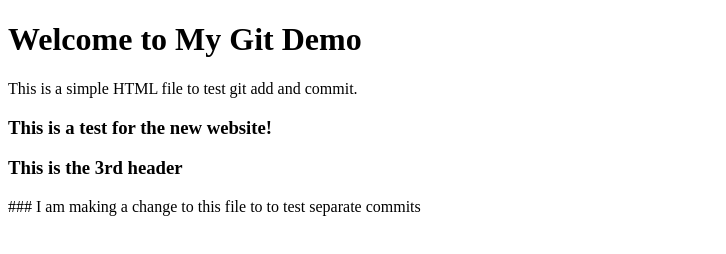
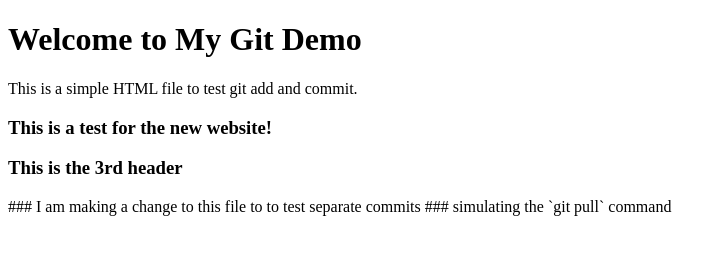
Before and after one commit to StefanMoore/git-made-easy, a plain HTML site: page index.html in a window 1280 px wide. Shown: the whole page, without its empty margins (0-726 px from the left). Drawn offline with Linux system fonts and the light colour scheme.

Commit message:
Update index.html

```diff
--- a/index.html
+++ b/index.html
@@ -13,3 +13,4 @@
 </html>
 
 ### I am making a change to this file to to test separate commits
+### simulating the `git pull` command
```
